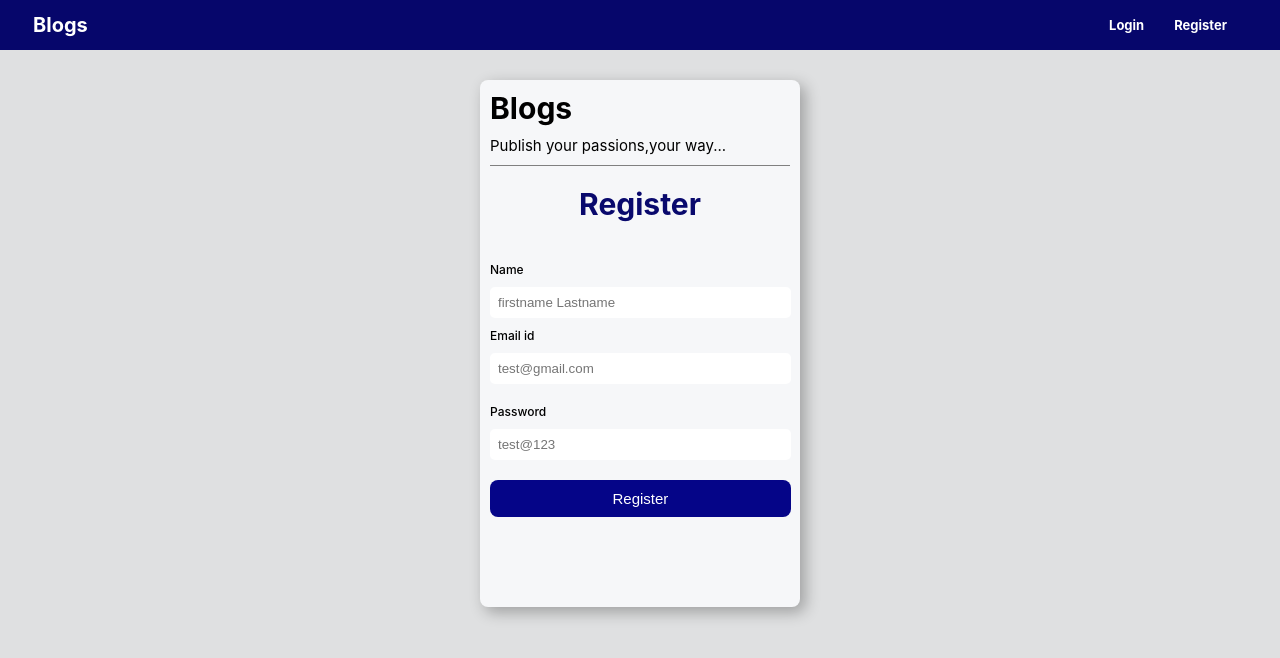
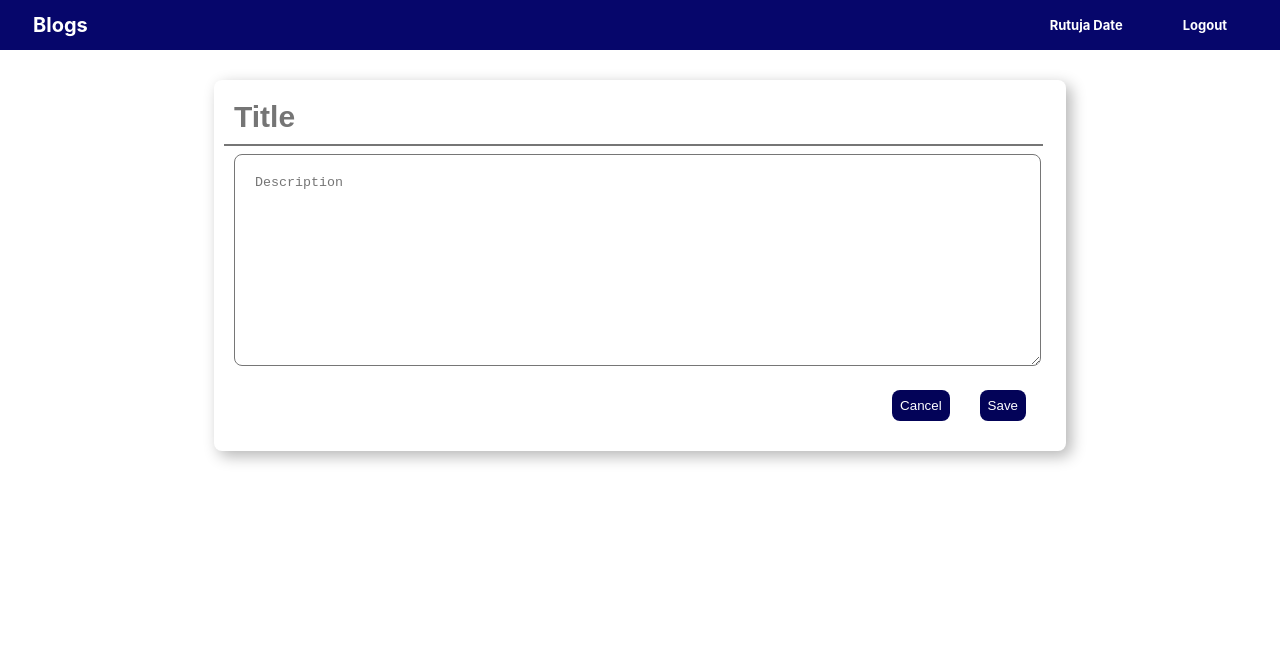
Before and after one commit to rutujadate/blogs-app, a React (Create React App) app: page /title in a window 1280 px wide. Shown: the top 658 px of the page. Built offline with nearby package versions, Linux system fonts and the light colour scheme.

Commit message:
remaing textarea color and border color

```diff
--- a/src/App.js
+++ b/src/App.js
@@ -3,12 +3,14 @@ import './App.css';
 import Login from './Components/Login/Login';
 import Dashboard from './Components/Dashboard/Dashboard';
 import Register from './Components/Register/Register';
+import Title from './Components/Title/Title';
 
 function App() {
   return (
   // <div><Login/></div>
   // <div><Dashboard/></div>
-  <div><Register/></div>
+  // <div><Register/></div>
+  <div><Title/></div>
 
   );
 }
--- a/src/Components/Title/Title.css
+++ b/src/Components/Title/Title.css
@@ -0,0 +1,88 @@
+.titleHeader {
+    display: flex;
+    justify-content: space-between;
+    padding: 13px;
+    background-color: rgb(6, 6, 107);
+    color: white;
+    align-items: center;
+}
+
+.titleBlogsName {
+    font-size: 20px;
+    font-weight: 700;
+    margin-left: 20px;
+}
+
+.titleSubHeader {
+    display: flex;
+    justify-content: space-between;
+}
+
+.titleLoginName {
+    margin-right: 30px;
+    font-size: 13px;
+    font-weight: 700;
+
+}
+.arrow{
+     margin-right: 30px;
+    font-size: 13px;
+    font-weight: 700;
+
+}
+
+.titleLogout {
+    font-size: 13px;
+    font-weight: 700;
+    margin-right: 40px;
+
+}
+.textAreaBox{
+    border: 1px soild #bdbbbb;
+    width: 65%;
+    margin: auto;
+    background-color: white;
+    margin-top: 30px;
+    border-radius: 8px;
+    box-shadow: 5px 5px 15px rgba(6, 5, 5, 0.3);
+    padding: 10px 10px;
+
+}
+.titleText{
+    font-size: 30px;
+    padding:10px;
+    border-top: none;
+    border-left: none;
+    border-right: none;
+    border-bottom: 1px soild black;
+    width:96%;
+    color: lightgrey;
+    font-weight: 700;
+
+
+}
+.textAreaDescription{
+    padding:20px;
+    width: 92%;
+    height: 170px;
+    margin-top: 8px;
+    margin-left: 10px;
+    border-radius: 8px;
+
+}
+.buttons{
+    padding:  8px 8px;
+    border-radius: 8px;
+    border: none;
+    background-color: rgb(3, 3, 88);
+    color: white;
+    /* gap: 10px; */
+    margin-right: 30px;
+}
+.textAreaButtons{
+    display: flex;
+    justify-content: end;
+    padding: 20px 0px;
+    /* gap: 6px; */
+
+}
--- a/src/Components/Title/Title.js
+++ b/src/Components/Title/Title.js
@@ -0,0 +1,33 @@
+import "./Title.css";
+function Title(){
+    return(
+<div>
+    <div className="titleHeader">
+                <div className="titleBlogsName">Blogs</div>
+                <div className="titleSubHeader">
+                    <div className="titleLoginName">Rutuja Date</div>
+                    <div className="arrow">
+                        <i class="fa fa-arrow-circle-o-right" aria-hidden="true"></i>
+
+                    </div>
+                    <div className="titleLogout">Logout</div>
+                </div>
+            </div>
+            <div className="textAreaBox">
+                <div>
+                    <input type="text"
+                    placeholder="Title" className="titleText"
+                    />
+                </div>
+                <textarea
+                type="text"
+                placeholder="Description" className="textAreaDescription"/>
+                <div className="textAreaButtons">
+                    <button className="buttons">Cancel</button>
+                    <button className="buttons">Save</button>
+                </div>
+            </div>
+</div>
+    );
+}
+export default Title;
```
